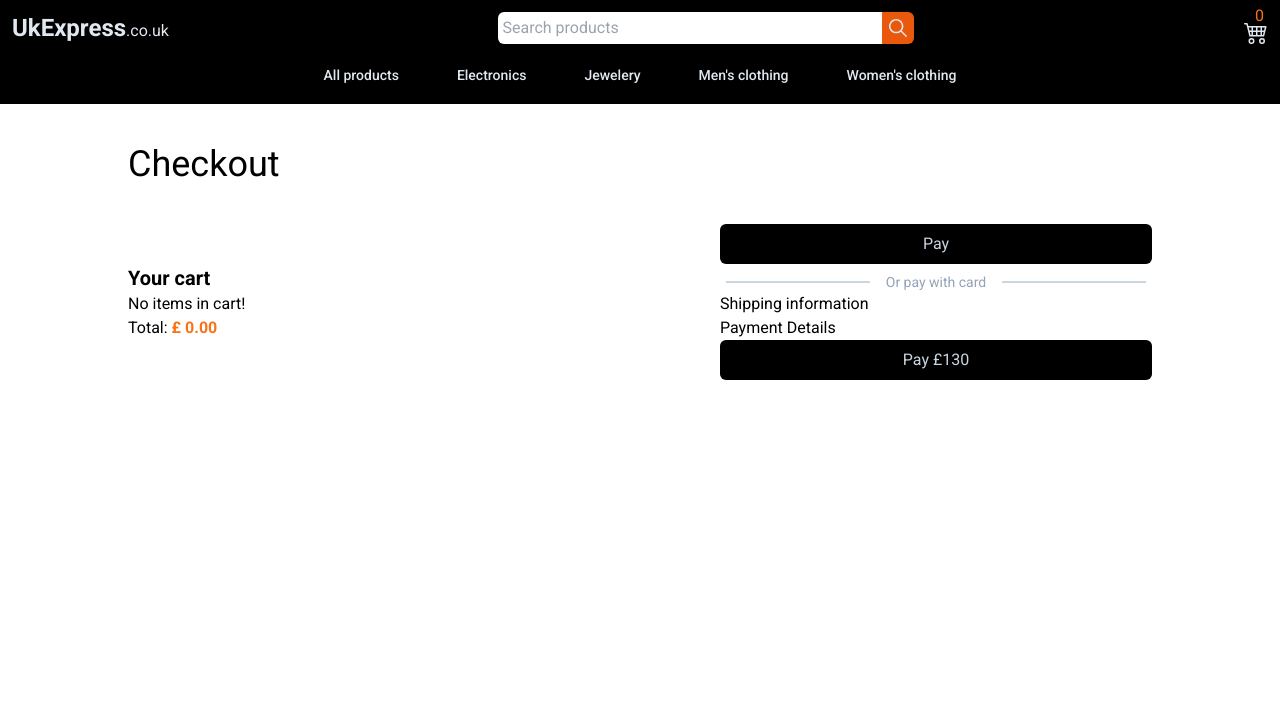
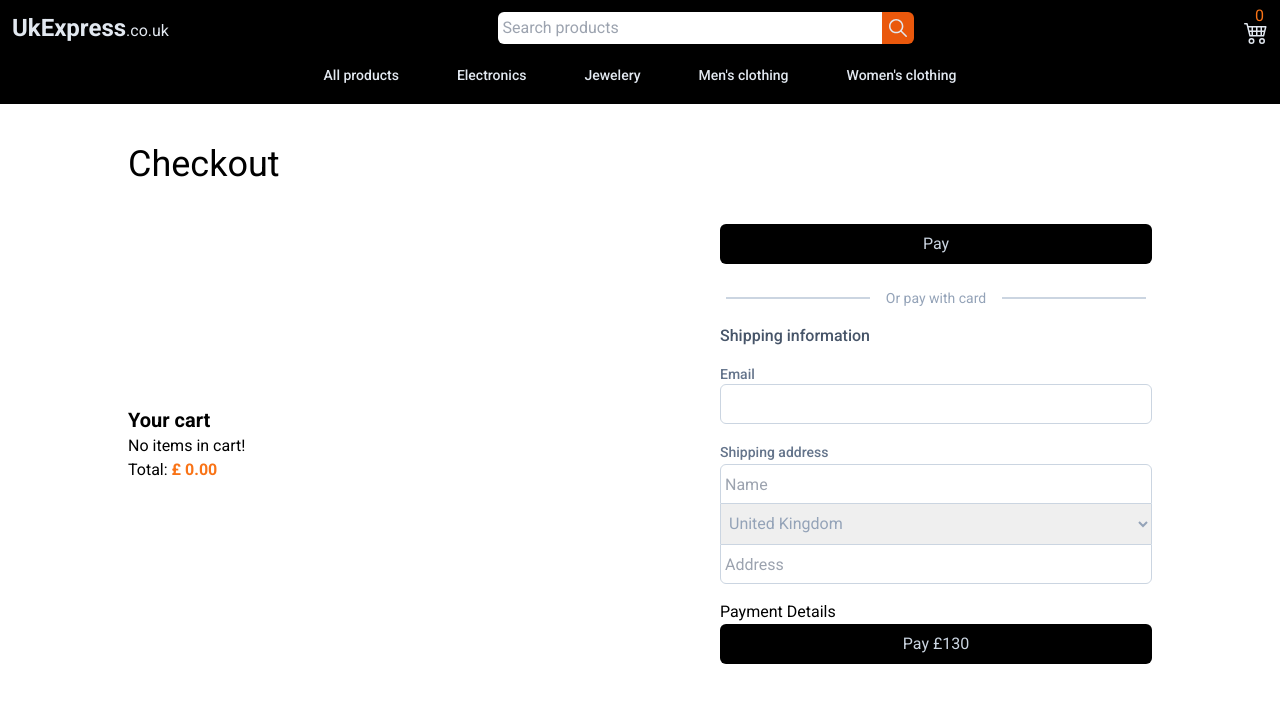
Before and after one commit to NDraganov/uk-express, a React (Vite) app: page /checkout in a window 1280 px wide. Shown: the top 702 px of the page. Built offline with nearby package versions, Linux system fonts and the light colour scheme.

Commit message:
Create the shipping form

```diff
--- a/src/features/checkout/Shipping.tsx
+++ b/src/features/checkout/Shipping.tsx
@@ -1,12 +1,15 @@
+import ShippingForm from "./ShippingForm";
+
 export default function Shipping() {
   return (
     <section>
-      <p className="flex items-center justify-center gap-4 mt-2 w-full text-slate-400 text-sm">
+      <p className="flex items-center justify-center gap-4 mt-6 w-full text-slate-400 text-sm">
         <hr className="border border-slate-300 w-1/3" />
         Or pay with card
         <hr className="border border-slate-300 w-1/3" />
       </p>
-      <h3>Shipping information</h3>
+      <h3 className="font-medium text-slate-600 my-4">Shipping information</h3>
+      <ShippingForm />
     </section>
   );
 }
--- /dev/null
+++ b/src/features/checkout/ShippingForm.tsx
@@ -0,0 +1,60 @@
+export default function ShippingForm() {
+  return (
+    <form>
+      <div className="flex items-start flex-col">
+        <label className="text-slate-500 font-medium text-sm" htmlFor="email">
+          Email
+        </label>
+        <input
+          className="border border-slate-300 rounded-md h-10 w-full p-1"
+          type="email"
+          name="email"
+          id="email"
+          title="email"
+        />
+      </div>
+      <div className="my-4">
+        <label className="text-slate-500 font-medium text-sm" htmlFor="address">
+          Shipping address
+        </label>
+        <div className="flex items-start flex-col">
+          <input
+            className="border border-slate-300 rounded-t-md h-10 w-full p-1"
+            type="text"
+            name="name"
+            id="name"
+            placeholder="Name"
+            title="Name"
+          />
+          <select
+            className="border border-slate-300 border-t-0 border-b-0 h-10 w-full p-1 text-slate-400"
+            name="country"
+            id="country"
+            title="country"
+          >
+            <option value="united-kingdom" title="United Kingdom">
+              United Kingdom
+            </option>
+            <option value="spain" title="Spain">
+              Spain
+            </option>
+            <option value="france" title="France">
+              France
+            </option>
+            <option value="germany" title="Germany">
+              Germany
+            </option>
+          </select>
+          <input
+            className="border border-slate-300 rounded-b-md h-10 w-full p-1"
+            type="text"
+            name="address"
+            id="address"
+            placeholder="Address"
+            title="address"
+          />
+        </div>
+      </div>
+    </form>
+  );
+}
```
